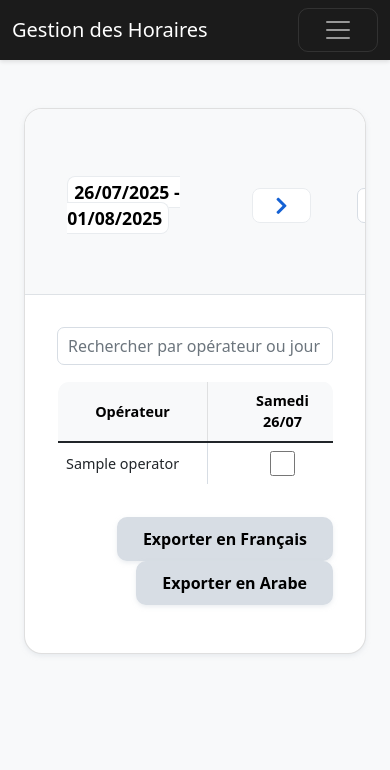
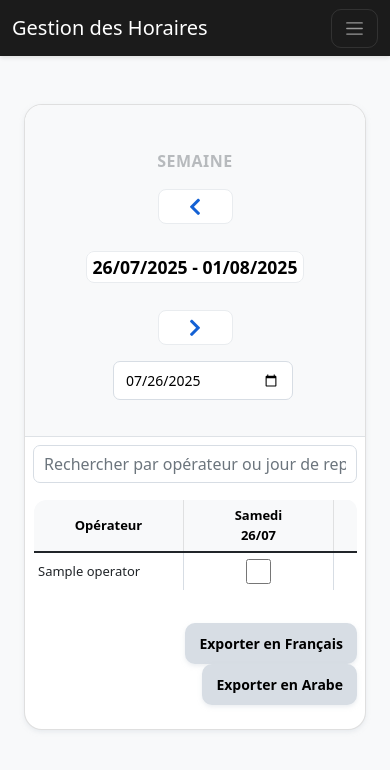
Before and after one commit to YassineAlaouiM/MPS, a Flask app: page /rest_days in a window 390 px wide. Shown: the top 770 px of the page. Run offline with Flask 3, Linux system fonts and the light colour scheme; a user stored in the database is signed in; tables that the repository leaves empty hold one stand-in row (values such as "Sample post"); parts of the project's set-up code (start-up, migrations or seed data) failed here and were passed over.

Commit message:
Add files via upload

```diff
--- a/main.py
+++ b/main.py
@@ -37,7 +37,7 @@ app.secret_key = os.getenv('SECRET_KEY', 'your-secret-key')
 db_config = {
     'host': os.getenv('DB_HOST', 'localhost'),
     'user': os.getenv('DB_USER', 'root'),
-    'password': os.getenv('DB_PASSWORD', ''),
+    'password': os.getenv('DB_PASSWORD', 'Root.123'),
     'database': os.getenv('DB_NAME', 'schedule_management'),
     'charset': 'utf8mb4',
     'cursorclass': DictCursor  # <-- Use DictCursor directly
--- a/static/css/rest_days.css
+++ b/static/css/rest_days.css
@@ -32,9 +32,19 @@ tr:hover {
     margin: 0;
 }
 
+.table {
+    width: 100% !important;
+    table-layout: auto;
+}
+
 .table-responsive {
     border-radius: 12px;
     overflow: hidden;
+    overflow-x: auto;
+    -webkit-overflow-scrolling: touch;
+    -ms-overflow-style: -ms-autohiding-scrollbar;
+    scrollbar-width: thin;
+    scrollbar-color: #d7dde4 #f8f9fa;
 }
 
 .table-bordered {
@@ -248,3 +258,44 @@ table input[type="checkbox"]:checked {
     background-color: #1461d4;
     border-color: #1461d4;
 }
+
+#restDaysTable {
+  min-width: 900px;
+}
+
+@media (max-width: 992px) {
+    .table th, .table td {
+      white-space: nowrap;
+      text-overflow: ellipsis;
+      overflow: hidden;
+      max-width: 80px;
+    }
+  }
+
+@media (max-width: 576px) {
+  .table th, .table td {
+    font-size: 13px;
+    padding: 6px 4px;
+    max-width: 60px;
+  }
+  .card .card-body {
+    padding: 0.5rem;
+  }
+  .card .card-header {
+    padding: 0.75rem;
+  }
+  .navigation-row {
+    flex-direction: column;
+    gap: 8px;
+  }
+  .week-navigation {
+    flex-direction: column;
+    gap: 8px;
+  }
+  .btn, .btn-primary, .btn-light, button, .form-select, input[type='date'] {
+    font-size: 14px !important;
+    padding: 8px 12px !important;
+    height: auto !important;
+    min-height: 36px !important;
+  }
+}
--- a/templates/schedule.html
+++ b/templates/schedule.html
@@ -1131,7 +1131,7 @@ function addOperator(button) {
                     onchange="handleOperatorSelection(this)">
                 ${optionsHtml}
             </select>
-            <span class="deselect-operator" onclick="deselectOperator(event, this)">×</span>
+            <span class="deselect-operator" onclick="deselectOperator(event, this)"><i class='bx bx-x'></i></span>
         </div>
     `;
     // Set default selection to empty
```
